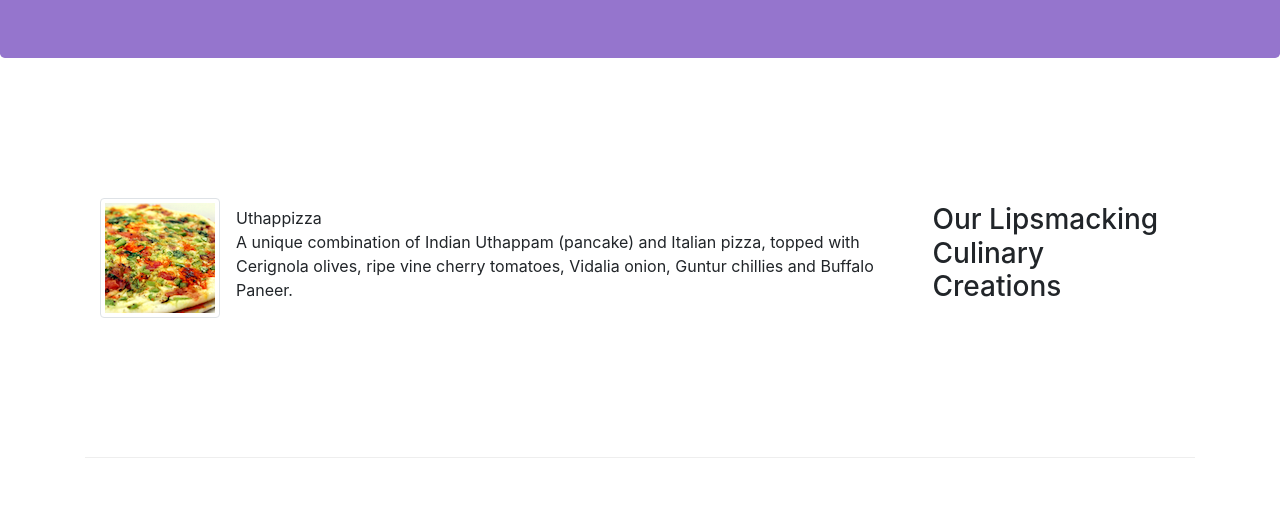
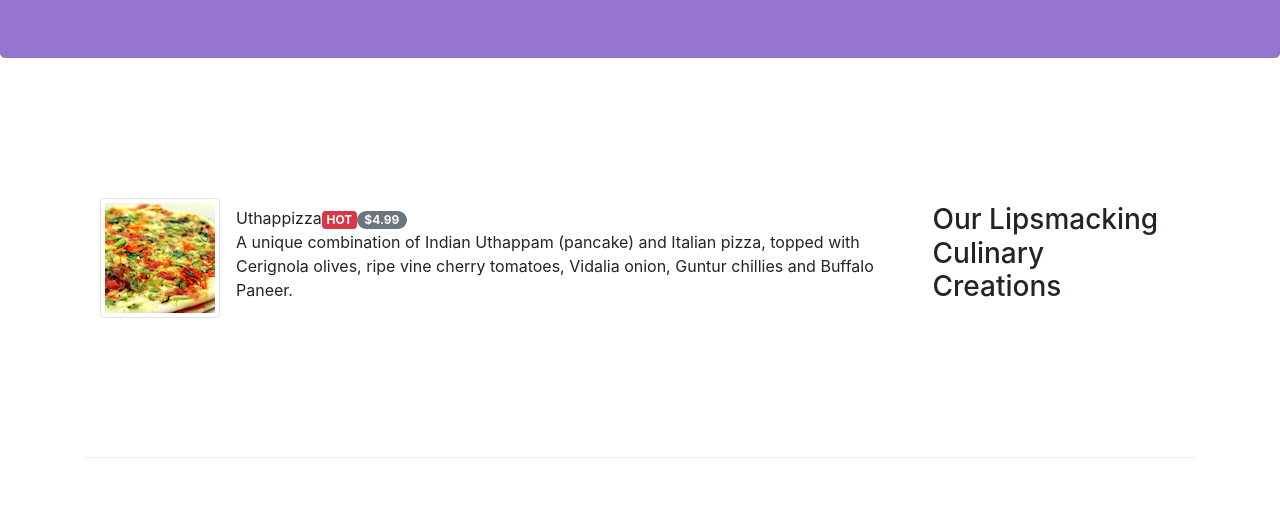
Before and after one commit to zabhishekz/Front-End-Web-UI-Frameworks-and-Tools-Bootstrap-4, a website: page index.html in a window 1280 px wide. Shown: the part 276-800 px from the top of the page. Drawn offline with nearby package versions, Linux system fonts and the light colour scheme.

Commit message:
Alerting users

```diff
--- a/index.html
+++ b/index.html
@@ -56,7 +56,7 @@
                 <div class="media">
                     <img class="d-flex mr-3 img-thumbnail align-self-center" src="img/uthappizza.png" alt="uthappizza">
                     <div class="media-body">
-                        <h2 class="mt-0"></h2> Uthappizza</h2>
+                        <h2 class="mt-0"></h2> Uthappizza<span class="badge badge-danger">HOT</span><span class="badge badge-pill badge-secondary">$4.99</span></h2>
                         <p class="d-none d-sm-block">A unique combination of Indian Uthappam (pancake) and Italian pizza, topped with Cerignola olives, ripe vine cherry tomatoes, Vidalia onion, Guntur chillies and Buffalo Paneer.</p>
                     </div>
                 </div>
```
